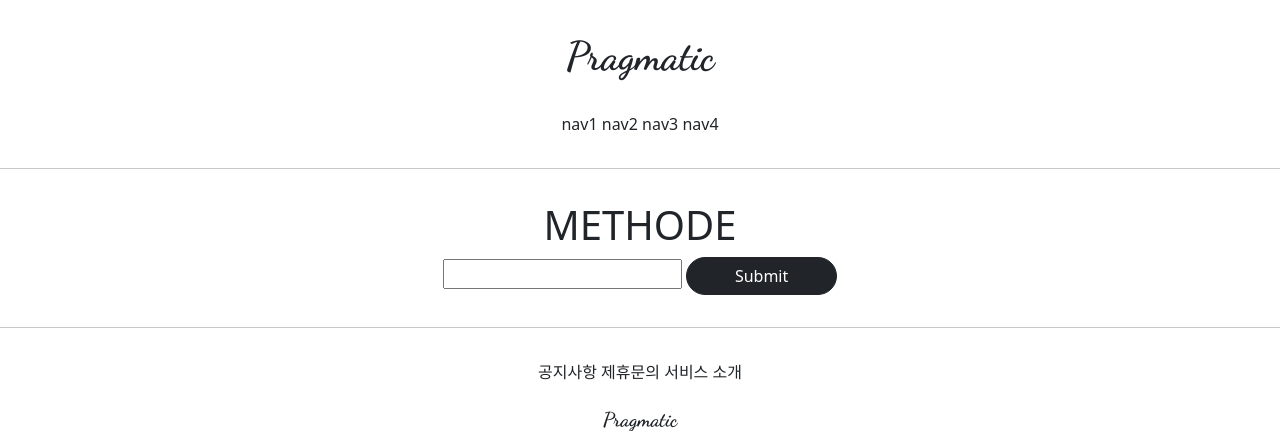
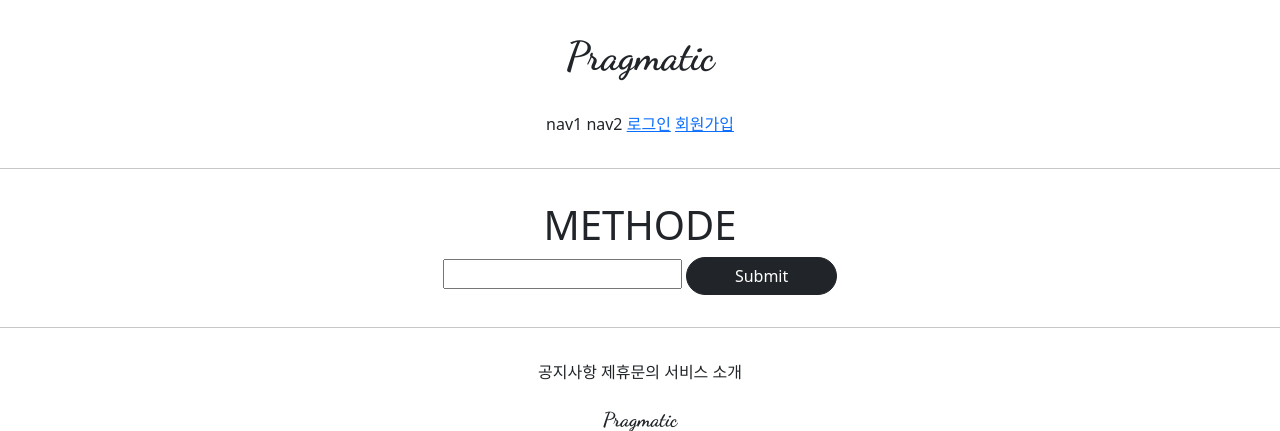
Before and after one commit to jin2313/gis_web_02, a Django app: page /accounts/hello_world/ in a window 1280 px wide. Shown: the top 431 px of the page. Run offline with Django 3.2, Linux system fonts and the light colour scheme; parts of the project's set-up code (start-up, migrations or seed data) failed here and were passed over.

Commit message:
07/14 web 02 commit3

```diff
--- a/practice_02/settings.py
+++ b/practice_02/settings.py
@@ -115,7 +115,7 @@ AUTH_PASSWORD_VALIDATORS = [
 # Internationalization
 # https://docs.djangoproject.com/en/3.2/topics/i18n/
 
-LANGUAGE_CODE = 'en-us'
+LANGUAGE_CODE = 'ko-kr'
 
 TIME_ZONE = 'UTC'
 
--- a/templates/header.html
+++ b/templates/header.html
@@ -5,7 +5,11 @@
     <div class="header_button">
         <span>nav1</span>
         <span>nav2</span>
-        <span>nav3</span>
-        <span>nav4</span>
+        {% if not user.is_authenticated %}
+            <span><a href="{% url 'accountapp:login' %}">로그인</a> </span>
+            <span><a href="{% url 'accountapp:create' %}">회원가입</a> </span>
+        {% else %}
+            <span><a href="{% url 'accountapp:logout' %}">로그아웃</a> </span>
+        {% endif %}
     </div>
 </div>
```
